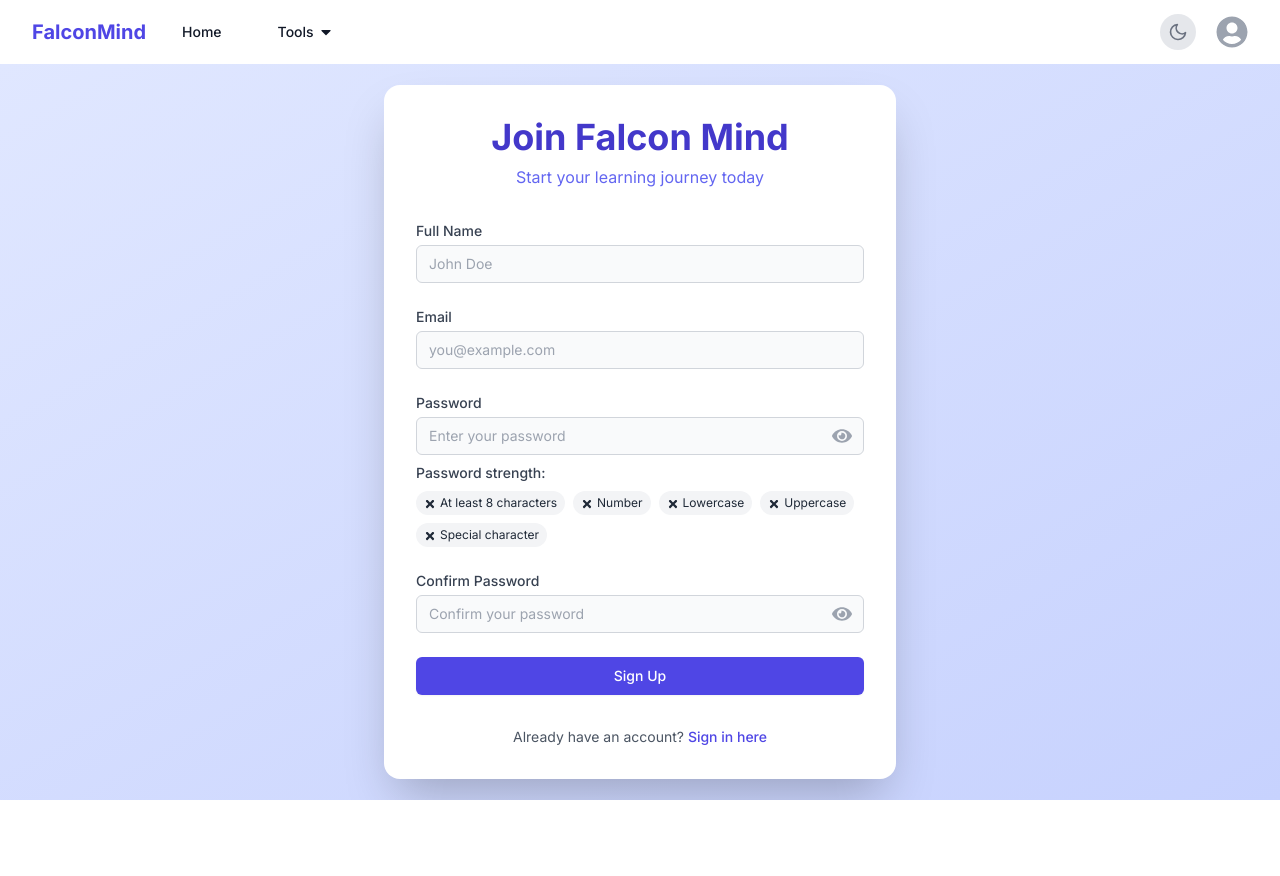
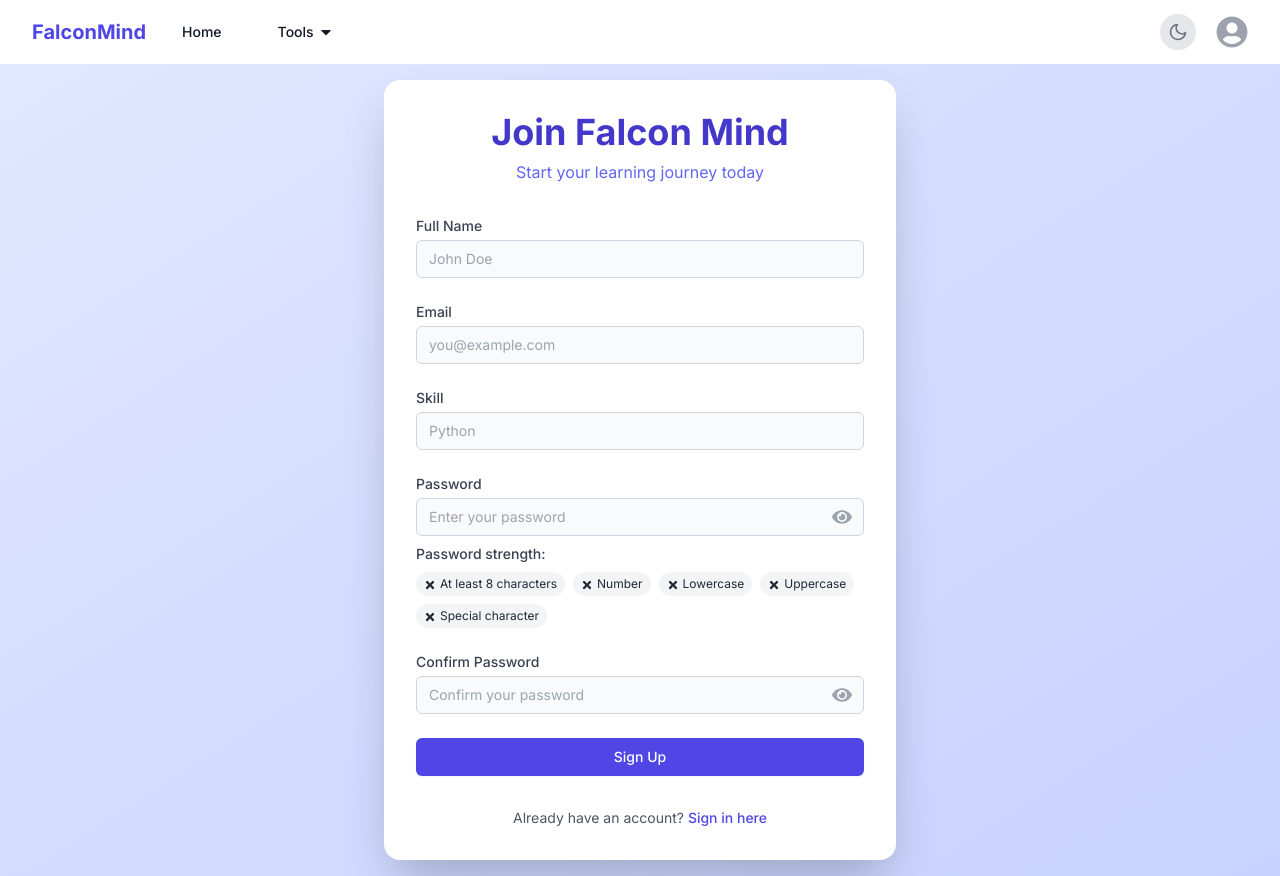
Before and after one commit to ObayM/FalconMind, a Next.js app: page /signup in a window 1280 px wide. Before the commit the page ends 800 px from the top, so only its background shows below. Built offline with nearby package versions, Linux system fonts and the light colour scheme.

Commit message:
add Skill field to signup page

```diff
--- a/app/signup/page.jsx
+++ b/app/signup/page.jsx
@@ -37,6 +37,7 @@ const SignUpForm = () => {
   const [formData, setFormData] = useState({
     fullName: '',
     email: '',
+    skill: '',
     password: '',
     confirmPassword: '',
   });
@@ -136,6 +137,23 @@ const SignUpForm = () => {
               placeholder="you@example.com"
             />
           </div>
+          <div>
+            <label htmlFor="skill" className="block text-sm font-medium text-gray-700 dark:text-gray-300 mb-1">
+              Skill
+            </label>
+            <input
+              id="skill"
+              name="skill"
+              type="skill"
+              required
+              value={formData.skill}
+              onChange={handleInputChange}
+              className="w-full px-3 py-2 bg-gray-50 dark:bg-gray-700 border border-gray-300 dark:border-gray-600 rounded-md text-sm
+                         text-gray-900 dark:text-white
+                         focus:outline-none focus:ring-2 focus:ring-indigo-500 dark:focus:ring-indigo-400"
+              placeholder="Python"
+            />
+          </div>
 
           <div>
             <label htmlFor="password" className="block text-sm font-medium text-gray-700 dark:text-gray-300 mb-1">
```
